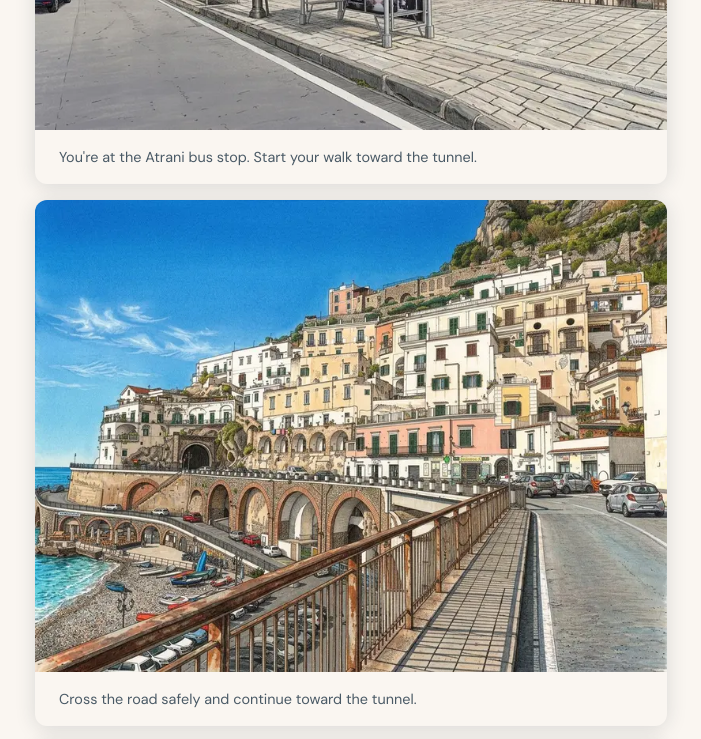
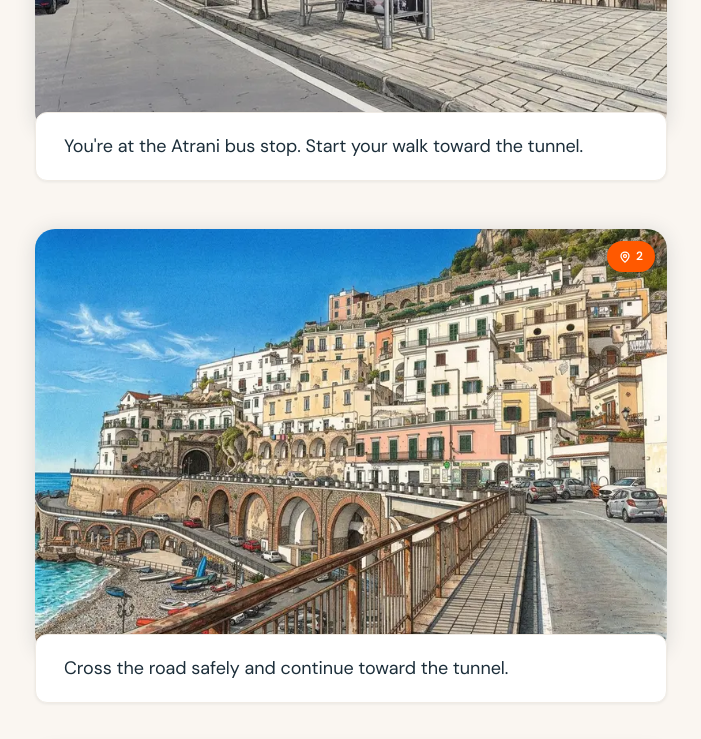
Before and after one commit to ungattocinereo/find.amalfi.day, a website: page a/index.html in a window 1280 px wide. Shown: the part 1620-2359 px from the top of the page, without its empty margins (289-990 px from the left). Drawn offline with nearby package versions, Linux system fonts and the light colour scheme.

Commit message:
Style From-Atrani inline cards like route step cards
Each of the 5 seg-c photos on /a/ now has an orange pin-badge in the
top-right and a floating white caption card that overlaps the photo
bottom — matching the look of step cards on /route/* pages.

Bump SW cache v10 -> v11.

Co-Authored-By: Claude Opus 4.7 <noreply@anthropic.com>

```diff
--- a/a/index.html
+++ b/a/index.html
@@ -94,41 +94,71 @@
       <h3 class="inline-route-title" data-i18n="awesome.from_atrani_title">From Atrani</h3>
       <p class="inline-route-desc" data-i18n="awesome.from_atrani_desc">The meeting point is right at the tunnel exit in Atrani. If you're already in Atrani, it's just a short walk.</p>
       <div class="inline-route-photos">
+        <article class="inline-route-item">
           <div class="inline-route-photo">
+            <div class="inline-route-badge">
+              <svg xmlns="http://www.w3.org/2000/svg" viewBox="0 0 24 24" fill="none" stroke="currentColor" stroke-width="2" stroke-linecap="round" stroke-linejoin="round"><path d="M20 10c0 4.993-5.539 10.193-7.399 11.799a1 1 0 0 1-1.202 0C9.539 20.193 4 14.993 4 10a8 8 0 0 1 16 0"/><circle cx="12" cy="10" r="3"/></svg>
+              <span>1</span>
+            </div>
             <picture>
               <source srcset="/img/seg-c/01.webp" type="image/webp">
               <img src="/img/seg-c/01.jpg" alt="" data-i18n-alt="steps.seg-c.01.alt" loading="lazy" width="800" height="537">
             </picture>
+          </div>
           <p class="inline-route-caption" data-i18n="steps.seg-c.01.caption"></p>
+        </article>
+        <article class="inline-route-item">
+          <div class="inline-route-photo">
+            <div class="inline-route-badge">
+              <svg xmlns="http://www.w3.org/2000/svg" viewBox="0 0 24 24" fill="none" stroke="currentColor" stroke-width="2" stroke-linecap="round" stroke-linejoin="round"><path d="M20 10c0 4.993-5.539 10.193-7.399 11.799a1 1 0 0 1-1.202 0C9.539 20.193 4 14.993 4 10a8 8 0 0 1 16 0"/><circle cx="12" cy="10" r="3"/></svg>
+              <span>2</span>
             </div>
-        <div class="inline-route-photo">
             <picture>
               <source srcset="/img/seg-c/02.webp" type="image/webp">
               <img src="/img/seg-c/02.jpg" alt="" data-i18n-alt="steps.seg-c.02.alt" loading="lazy" width="800" height="537">
             </picture>
+          </div>
           <p class="inline-route-caption" data-i18n="steps.seg-c.02.caption"></p>
+        </article>
+        <article class="inline-route-item">
+          <div class="inline-route-photo">
+            <div class="inline-route-badge">
+              <svg xmlns="http://www.w3.org/2000/svg" viewBox="0 0 24 24" fill="none" stroke="currentColor" stroke-width="2" stroke-linecap="round" stroke-linejoin="round"><path d="M20 10c0 4.993-5.539 10.193-7.399 11.799a1 1 0 0 1-1.202 0C9.539 20.193 4 14.993 4 10a8 8 0 0 1 16 0"/><circle cx="12" cy="10" r="3"/></svg>
+              <span>3</span>
             </div>
-        <div class="inline-route-photo">
             <picture>
               <source srcset="/img/seg-c/03.webp" type="image/webp">
               <img src="/img/seg-c/03.jpg" alt="" data-i18n-alt="steps.seg-c.03.alt" loading="lazy" width="800" height="537">
             </picture>
+          </div>
           <p class="inline-route-caption" data-i18n="steps.seg-c.03.caption"></p>
+        </article>
+        <article class="inline-route-item">
+          <div class="inline-route-photo">
+            <div class="inline-route-badge">
+              <svg xmlns="http://www.w3.org/2000/svg" viewBox="0 0 24 24" fill="none" stroke="currentColor" stroke-width="2" stroke-linecap="round" stroke-linejoin="round"><path d="M20 10c0 4.993-5.539 10.193-7.399 11.799a1 1 0 0 1-1.202 0C9.539 20.193 4 14.993 4 10a8 8 0 0 1 16 0"/><circle cx="12" cy="10" r="3"/></svg>
+              <span>4</span>
             </div>
-        <div class="inline-route-photo">
             <picture>
               <source srcset="/img/seg-c/04.webp" type="image/webp">
               <img src="/img/seg-c/04.jpg" alt="" data-i18n-alt="steps.seg-c.04.alt" loading="lazy" width="800" height="537">
             </picture>
+          </div>
           <p class="inline-route-caption" data-i18n="steps.seg-c.04.caption"></p>
+        </article>
+        <article class="inline-route-item">
+          <div class="inline-route-photo">
+            <div class="inline-route-badge">
+              <svg xmlns="http://www.w3.org/2000/svg" viewBox="0 0 24 24" fill="none" stroke="currentColor" stroke-width="2" stroke-linecap="round" stroke-linejoin="round"><path d="M20 10c0 4.993-5.539 10.193-7.399 11.799a1 1 0 0 1-1.202 0C9.539 20.193 4 14.993 4 10a8 8 0 0 1 16 0"/><circle cx="12" cy="10" r="3"/></svg>
+              <span>5</span>
             </div>
-        <div class="inline-route-photo">
             <picture>
               <source srcset="/img/seg-c/05.webp" type="image/webp">
               <img src="/img/seg-c/05.jpg" alt="" data-i18n-alt="steps.seg-c.05.alt" loading="lazy" width="800" height="537">
             </picture>
+          </div>
           <p class="inline-route-caption" data-i18n="steps.seg-c.05.caption"></p>
-        </div>
+        </article>
       </div>
     </section>
 
--- a/css/style.css
+++ b/css/style.css
@@ -625,25 +625,81 @@ button {
 .inline-route-photos {
   display: flex;
   flex-direction: column;
-  gap: var(--spacing-md);
+  gap: var(--spacing-2xl);
+}
+
+.inline-route-item {
+  display: block;
 }
 
 .inline-route-photo {
-  border-radius: var(--radius-md);
+  position: relative;
+  border-radius: var(--radius-lg);
   overflow: hidden;
   box-shadow: var(--shadow-photo);
+  aspect-ratio: 800 / 537;
+  background: var(--color-border-light);
 }
 
 .inline-route-photo img {
   width: 100%;
-  height: auto;
+  height: 100%;
+  object-fit: cover;
+  display: block;
+}
+
+.inline-route-badge {
+  position: absolute;
+  top: 12px;
+  right: 12px;
+  z-index: 2;
+  display: flex;
+  align-items: center;
+  gap: 5px;
+  background: var(--color-accent);
+  color: #fff;
+  font-family: var(--font-body);
+  font-weight: 600;
+  font-size: 0.75rem;
+  padding: 6px 12px;
+  border-radius: 100px;
+  box-shadow: 0 2px 8px rgba(0, 0, 0, 0.25);
+}
+
+.inline-route-badge svg {
+  width: 12px;
+  height: 12px;
+  stroke: #fff;
+  stroke-width: 2.5;
+  fill: none;
+  flex-shrink: 0;
 }
 
 .inline-route-caption {
-  font-size: 0.9rem;
-  color: var(--color-text-secondary);
-  padding: var(--spacing-md) var(--spacing-lg);
-  line-height: 1.55;
+  position: relative;
+  z-index: 1;
+  font-family: var(--font-body);
+  font-size: 1.0625rem;
+  font-weight: 400;
+  line-height: 1.5;
+  letter-spacing: -0.003em;
+  color: var(--color-text);
+  background: var(--color-surface);
+  border: 1px solid var(--color-border-light);
+  border-radius: var(--radius-md);
+  max-width: 60ch;
+  padding: 16px 22px;
+  margin: -20px auto 0;
+  box-shadow: var(--shadow-sm);
+}
+
+@media (min-width: 640px) {
+  .inline-route-photo { border-radius: 20px; }
+  .inline-route-caption { font-size: 1.0625rem; padding: 18px 26px; }
+}
+
+@media (min-width: 768px) {
+  .inline-route-caption { font-size: 1.125rem; padding: 20px 28px; }
 }
 
 /* --- Offline Status --- */
--- a/sw.js
+++ b/sw.js
@@ -3,7 +3,7 @@
    Cache-first strategy with aggressive precaching
    ========================================================================== */
 
-const CACHE_VERSION = 'find-amalfi-v10';
+const CACHE_VERSION = 'find-amalfi-v11';
 
 /* --- Asset list to precache --- */
 const PRECACHE_URLS = [
```
Lines whose indentation alone changed are shown as unchanged.
